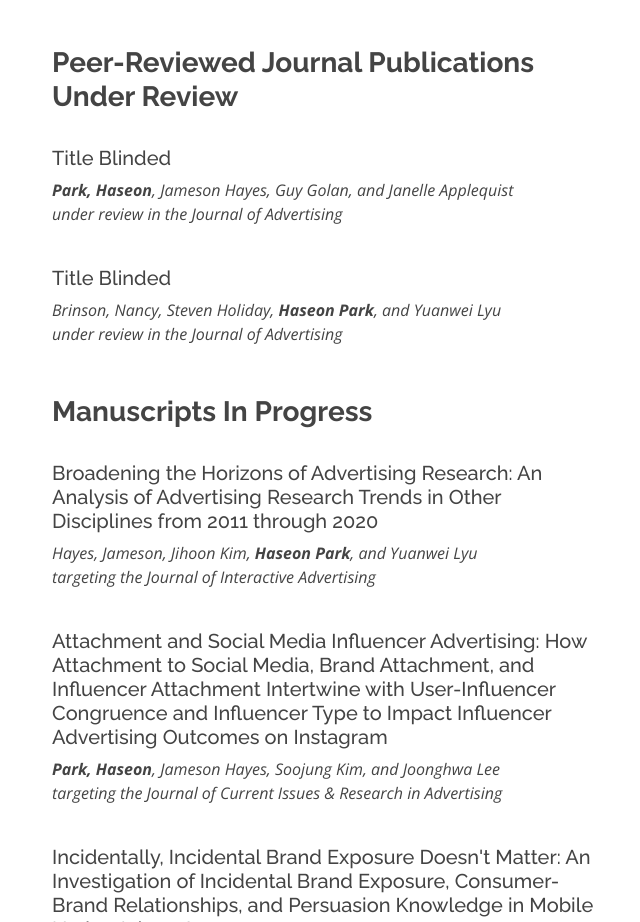
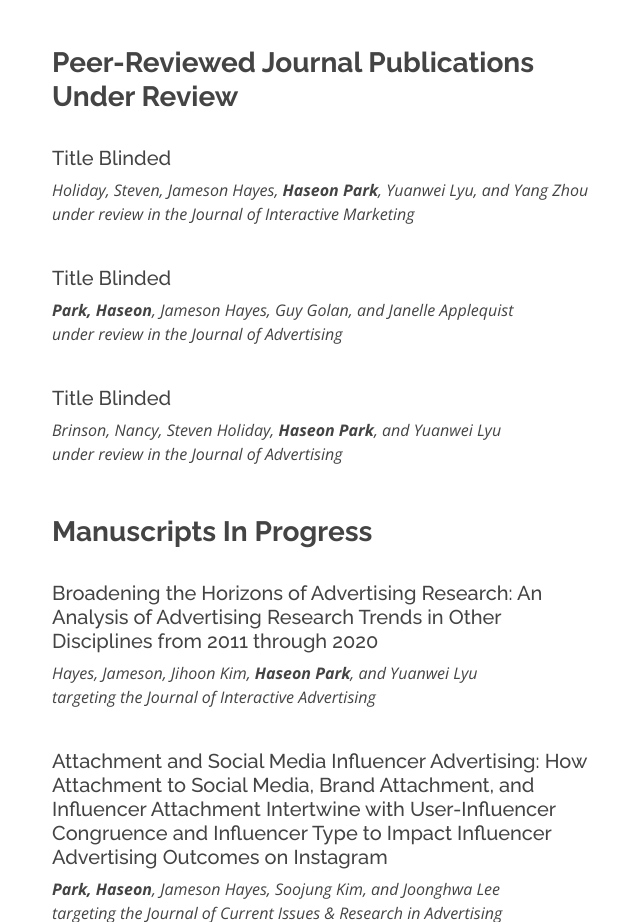
Before and after one commit to haseon-park/haseon-park.github.io, a plain HTML site: page index.html in a window 1280 px wide. Shown: the part 6021-6943 px from the top of the page, without its empty margins (30-670 px from the left). Drawn offline with nearby package versions, Linux system fonts and the light colour scheme.

Commit message:
under review addition

```diff
--- a/index.html
+++ b/index.html
@@ -340,6 +340,11 @@
 				</div>
 
         <h3 class="resume-title"><strong><br>Peer-Reviewed Journal Publications Under Review</strong></h3>
+
+        <div class="resume-item">
+          <h5><br/>Title Blinded</h5>
+          <p><em>Holiday, Steven, Jameson Hayes, <strong>Haseon Park</strong>, Yuanwei Lyu, and Yang Zhou<br/>under review in the Journal of Interactive Marketing</em></p>
+        </div>
 
         <div class="resume-item">
           <h5><br/>Title Blinded</h5>
```
